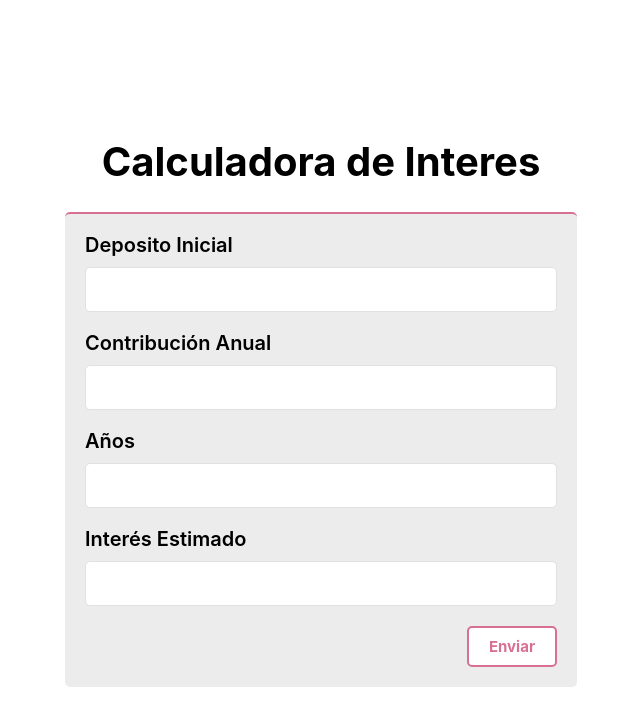
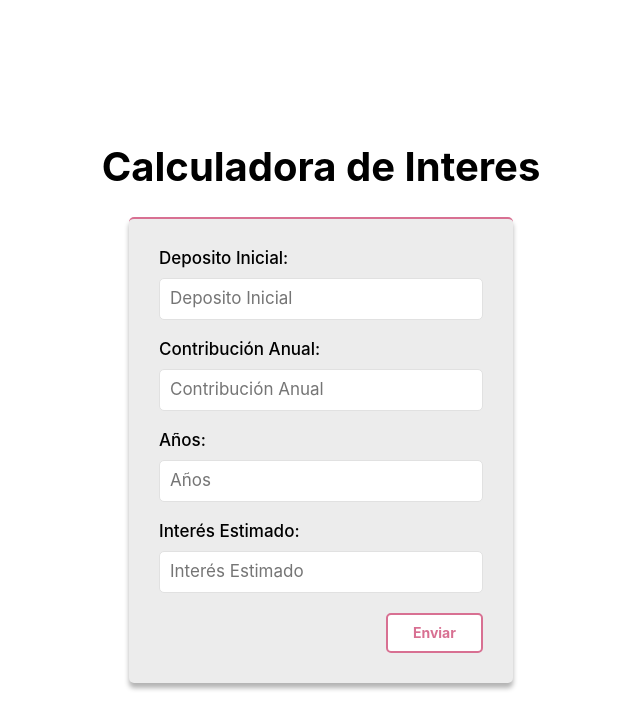
Before and after one commit to ignacioDorigo/calculadora-interes-compuesto-, a React (Create React App) app: page / in a window 1280 px wide. Shown: the top 728 px of the page, without its empty margins (319-959 px from the left). Built offline with nearby package versions, Linux system fonts and the light colour scheme.

Commit message:
estilos listos

```diff
--- a/src/App.js
+++ b/src/App.js
@@ -1,7 +1,7 @@
 import React from "react";
-import Calculadora from "./components/Calculadora/Calculadora";
 import styled from "styled-components";
 import "./normalize.css";
+import Calculadora from "./components/Calculadora/Calculadora";
 
 const Titulo = styled.h1`
   text-align: center;
--- a/src/components/Boton/Boton.js
+++ /dev/null
@@ -1,32 +0,0 @@
-import React from "react";
-import styled from "styled-components";
-
-const Button = styled.button`
-  color: #d87092;
-  font-weight: bold;
-  background-color: #fff;
-  padding: 1rem 2rem;
-  cursor: pointer;
-  font-size: 1.5rem;
-  border: 2px solid #d87092;
-  border-radius: 5px;
-  transition: all 0.3s ease-in-out;
-  width: 100%;
-  margin-top: 2rem;
-
-  &:hover {
-    background-color: #d87092;
-    color: #fff;
-    box-shadow: 0px 5px 5px rgba(0, 0, 0, 0.3);
-  }
-
-  @media (width>=768px) {
-    width: auto;
-    display:flex;
-    justify-self: flex-end;
-  }
-`;
-
-export default function Boton(props) {
-  return <Button>{props.children}</Button>;
-}
--- /dev/null
+++ b/src/components/Button/Button.js
@@ -0,0 +1,32 @@
+import React from "react";
+import styled from "styled-components";
+
+const Boton = styled.button`
+  padding: 1rem;
+  width: 100%;
+  border-radius: 5px;
+  font-weight: bold;
+  font-size: 1.4rem;
+  cursor: pointer;
+  background-color: #fff;
+  color: #d87092;
+  border: 2px solid #d87092;
+  transition: all 0.3s ease-in-out;
+
+  @media (width>=768px) {
+    width: 30%;
+    display: flex;
+    align-self: flex-end;
+    justify-content: center;
+  }
+
+  &:hover {
+    color: #fff;
+    background-color: #d87092;
+    box-shadow: 0px 5px 5px rgba(0, 0, 0, 0.3);
+  }
+`;
+
+export default function Button(props) {
+  return <Boton {...props}></Boton>;
+}
--- a/src/components/Calculadora/Calculadora.css
+++ /dev/null
@@ -1,3 +0,0 @@
-.calculadora{
-border-top-style: solid;
-}
--- a/src/components/Calculadora/Calculadora.js
+++ b/src/components/Calculadora/Calculadora.js
@@ -1,19 +1,40 @@
+import React from "react";
 import { useFormik } from "formik";
-import React from "react";
-import Boton from "../Boton/Boton";
+import Button from "../Button/Button";
 import styled from "styled-components";
-import Campo from "../Campo/Campo";
+
+const convertirADecimal = (valor) => {
+  if (!valor) return 0;
+
+  return parseFloat(
+    valor
+      .replace(/\./g, "") // quita separador de miles
+      .replace(",", ".") // coma → punto
+      .replace(/[^0-9.]/g, ""), // quita $, espacios, etc
+  );
+};
+
+const valoresIniciales = {
+  depositoInicial: "",
+  contribucionAnual: "",
+  anios: "",
+  interesEstimado: "",
+};
 
 const Formulario = styled.form`
+  display: flex;
+  flex-direction: column;
+  gap: 2rem;
   background-color: #ececec;
   padding: 2rem;
-  border-top-width: 2px;
-  border-top-color: #d87092;
-  border-top-style: solid;
-  border-radius:5px;
-  width:90%;
-  @media(width>768px){
-    width:40%;
+  border-radius: 5px;
+  border-top: 2px solid #d87092;
+  width: 90%;
+  box-shadow: 0px 5px 5px rgba(0, 0, 0, 0.3);
+
+  @media (width>=768px) {
+    width: 30%;
+    padding: 3rem;
   }
 `;
 
@@ -23,33 +44,95 @@ const ContenedorCampos = styled.div`
   gap: 2rem;
 `;
 
-const valoresIniciales = {
-  depositoInicial: 0.0,
-  contribucionAnual: 0.0,
-  anios: 0,
-  interesEstimado: 0.0,
-};
+const Campo = styled.div`
+  display: flex;
+  flex-direction: column;
+  gap: 1rem;
+  font-size: 1.7rem;
+`;
+
+const Label = styled.label`
+  font-weight: 500;
+`;
+
+const Input = styled.input`
+  padding: 1rem;
+  border-radius: 5px;
+  border: 1px solid #e1e1e1;
+
+  &:focus {
+    border: 2px solid #d87092;
+    outline: none;
+  }
+`;
 
 export default function Calculadora() {
   const formik = useFormik({
     initialValues: valoresIniciales,
     onSubmit: async (formulario) => {
       try {
-        console.log(formulario);
+        const datosConvertidos = {
+          depositoInicial: convertirADecimal(formulario.depositoInicial),
+          contribucionAnual: convertirADecimal(formulario.contribucionAnual),
+          anios: Number(formulario.anios),
+          interesEstimado: convertirADecimal(formulario.interesEstimado),
+        };
+
+        console.log(datosConvertidos);
       } catch (error) {
         console.log(error);
       }
     },
   });
+
   return (
     <Formulario onSubmit={formik.handleSubmit}>
       <ContenedorCampos>
-        <Campo label={"Deposito Inicial"}></Campo>
-        <Campo label={"Contribución Anual"}></Campo>
-        <Campo label={"Años"}></Campo>
-        <Campo label={"Interés Estimado"}></Campo>
+        {/* dEPO INICIAL */}
+        <Campo>
+          <Label htmlFor="depositoInicial">Deposito Inicial:</Label>
+          <Input
+            id="depositoInicial"
+            placeholder="Deposito Inicial"
+            type="text"
+            {...formik.getFieldProps("depositoInicial")}
+          ></Input>
+        </Campo>
+
+        {/* Contribucion anual */}
+        <Campo>
+          <Label htmlFor="contribucionAnual">Contribución Anual:</Label>
+          <Input
+            id="contribucionAnual"
+            placeholder="Contribución Anual"
+            type="text"
+            {...formik.getFieldProps("contribucionAnual")}
+          ></Input>
+        </Campo>
+
+        {/* Anios */}
+        <Campo>
+          <Label htmlFor="anios">Años:</Label>
+          <Input
+            id="anios"
+            placeholder="Años"
+            type="text"
+            {...formik.getFieldProps("anios")}
+          ></Input>
+        </Campo>
+
+        {/* Interes estimado */}
+        <Campo>
+          <Label htmlFor="interesEstimado">Interés Estimado:</Label>
+          <Input
+            id="interesEstimado"
+            placeholder="Interés Estimado"
+            type="text"
+            {...formik.getFieldProps("interesEstimado")}
+          ></Input>
+        </Campo>
       </ContenedorCampos>
-      <Boton type="submit">Enviar</Boton>
+      <Button type="submit">Enviar</Button>
     </Formulario>
   );
 }
--- a/src/components/Campo/Campo.js
+++ /dev/null
@@ -1,20 +0,0 @@
-import React from "react";
-import styled from "styled-components";
-import Label from "../Label/Label";
-import Input from "../Input/Input";
-
-const ContenedorCampo = styled.div`
-  display: flex;
-  flex-direction: column;
-  gap: 1rem;
-  font-size:2rem;
-`;
-
-export default function Campo({ label, ...rest }) {
-  return (
-    <ContenedorCampo>
-      <Label>{label}</Label>
-      <Input></Input>
-    </ContenedorCampo>
-  );
-}
--- a/src/components/Input/Input.js
+++ /dev/null
@@ -1,12 +0,0 @@
-import React from "react";
-import styled from "styled-components";
-
-const Inputcito = styled.input`
-  padding: 1rem;
-  border: 1px solid #e1e1e1;
-  border-radius: 5px;
-`;
-
-export default function Input({ props }) {
-  return <Inputcito {...props}></Inputcito>;
-}
--- a/src/components/Label/Label.js
+++ /dev/null
@@ -1,11 +0,0 @@
-import React from "react";
-import styled from "styled-components";
-
-const Labelcito = styled.label`
-  font-weight: 600;
-//   font-family: sans-serif;
-`;
-
-export default function Label(props) {
-  return <Labelcito {...props}>{props.children}</Labelcito>;
-}
```
